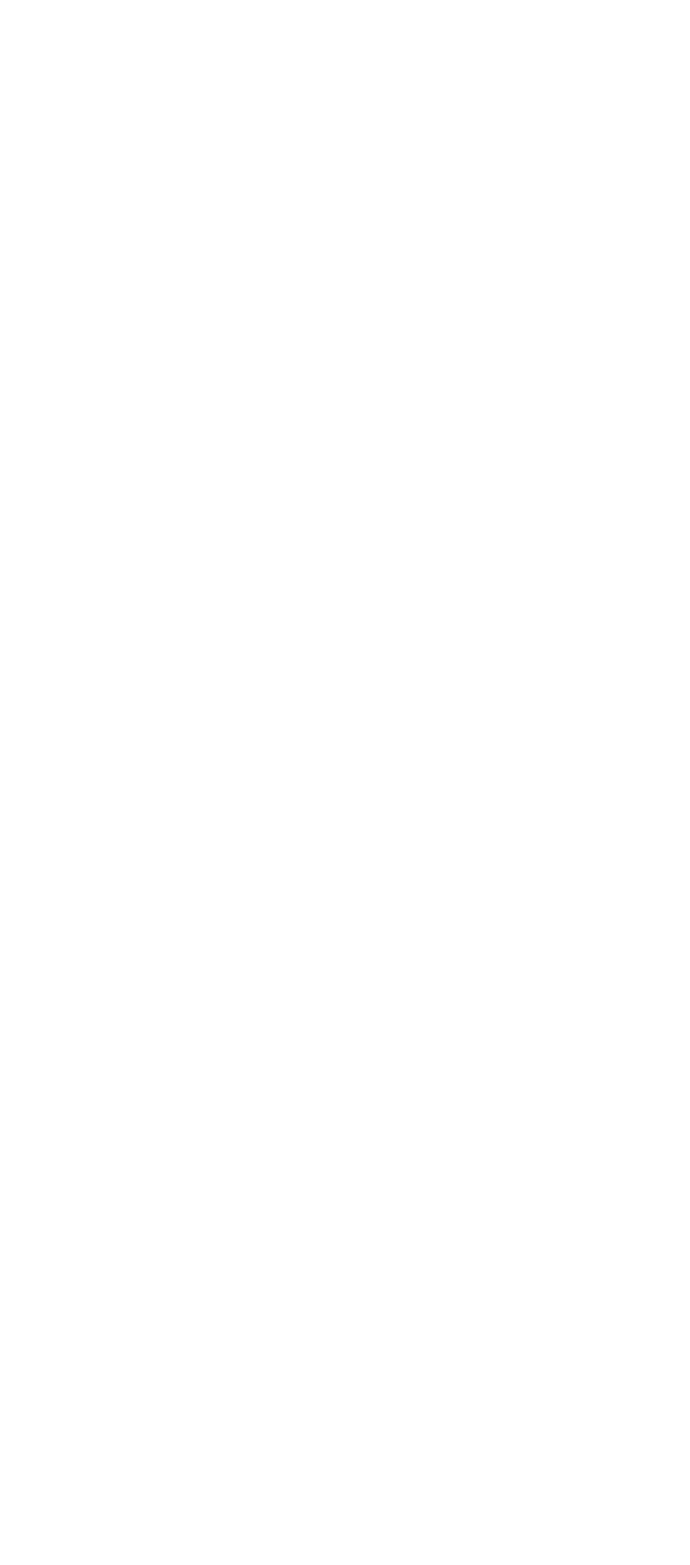
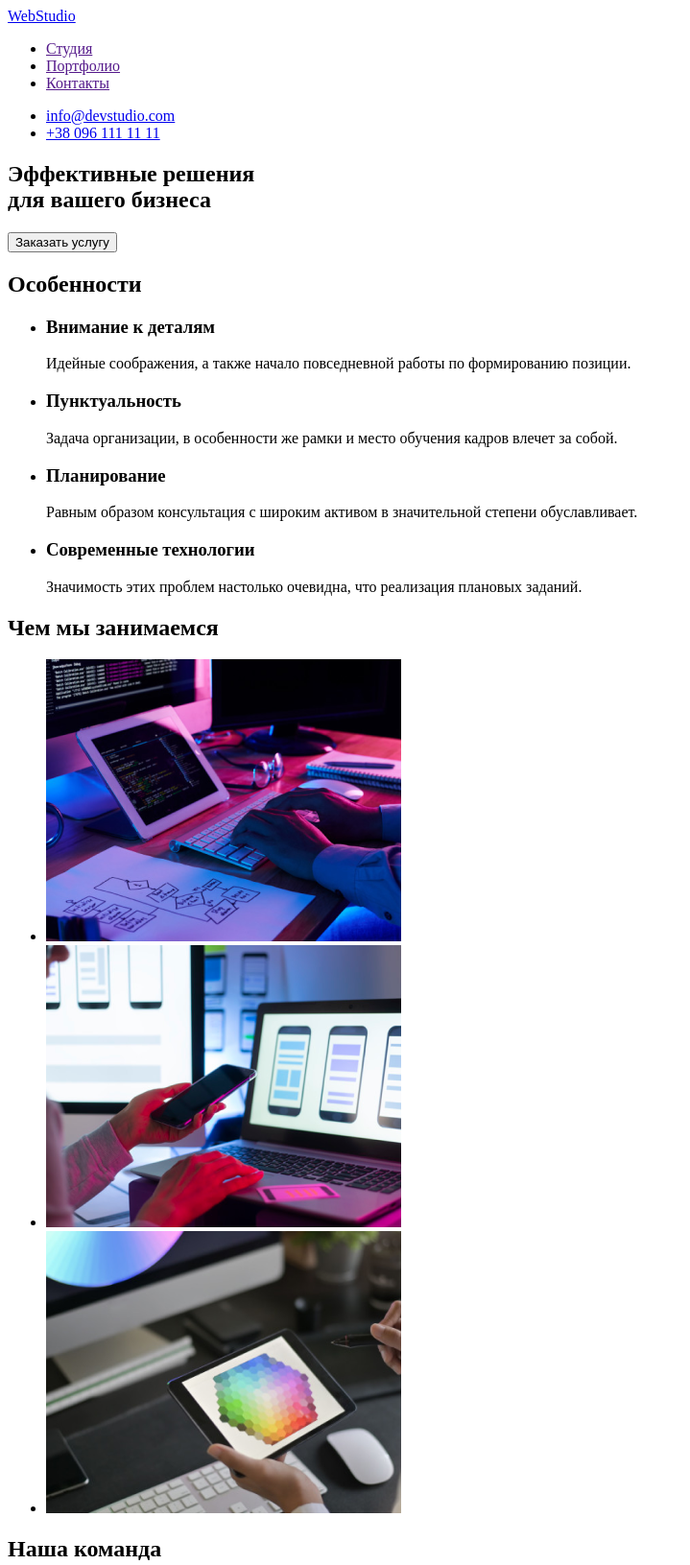
Before and after one commit to Denys07748/goit-markup-hw-01, a plain HTML site: page index.html in a window 1280 px wide. Shown: the top 1631 px of the page at 96% size, without its empty margins (0-719 px from the left). Before the commit the page ends 800 px from the top, so only its background shows below. Drawn offline with Linux system fonts and the light colour scheme.

Commit message:
основная разметка без футера

```diff
--- a/index.html
+++ b/index.html
@@ -1,5 +1,5 @@
 <!DOCTYPE html>
-<html lang="en">
+<html lang="ru">
 <head>
     <meta charset="UTF-8">
     <meta http-equiv="X-UA-Compatible" content="IE=edge">
@@ -7,6 +7,96 @@
     <title>Homework #1</title>
 </head>
 <body>
+    <header>
+        <nav>
+            <a href="/" lang="en">
+                WebStudio
+            </a>
+
+            <ul>
+                <li> <a href="">Студия</a></li>
+                <li> <a href="">Портфолио</a></li>
+                <li> <a href="">Контакты</a></li>
+            </ul>
+        </nav>
+        <ul>
+            <li lang="en"><a href="mailto:info@devstudio.com">info@devstudio.com</a></li>
+            <li><a href="tel:+38 096 111 11 11">+38 096 111 11 11</a></li>
+        </ul>
+    </header>
+    <div>
+        <section>
+            <h1>Эффективные решения<br/> для вашего бизнеса</h1>
+            <button>Заказать услугу</button>
+        </section>
+    </div>
+    <section>
+        <h2>Особенности</h2>
+        <ul>
+            <li>
+                <h3>Внимание к деталям</h3>
+                <p>Идейные соображения, а также начало повседневной работы по формированию позиции.</p>
+            </li>
+            <li>
+                <h3>Пунктуальность</h3>
+                <p>Задача организации, в особенности же рамки и место обучения кадров влечет за собой.</p>
+            </li>
+            <li>
+                <h3>Планирование</h3>
+                <p>Равным образом консультация с широким активом в значительной степени обуславливает.</p>
+            </li>
+            <li>
+                <h3>Современные технологии</h3>
+                <p>Значимость этих проблем настолько очевидна, что реализация плановых заданий.</p>
+            </li>
+        </ul>
+    </section>
+    <section>
+        <h2>Чем мы занимаемся</h2>
+        <ul>
+            <li>
+                <img src="./images/box 1.png" alt="занятие 1" width="370">
+            </li>
+            <li>
+                <img src="/images/box 2.png" alt="занятие 2" width="370">
+            </li>
+            <li>
+                <img src="./images/box 3.png" alt="занятие 3" width="370">
+            </li>
+        </ul>
+    </section>
+    <section>
+        <h2>Наша команда</h2>
+        <ul>
+            <li>
+                <img src="./images/team card 1.jpg" alt="Член команды" width="270">
+                <h3>Игорь Демьяненко</h3>
+                <p lang="en">Product Designer</p>
+            </li>
+            <li>
+                <img src="./images/team card 2.jpg" alt="Член команды" width="270">
+                <h3>Ольга Репина</h3>
+                <p lang="en">Frontend Developer</p>
+            </li>
+            <li>
+                <img src="./images/team card 3.jpg" alt="Член команды" width="270">
+                <h3>Николай Тарасов</h3>
+                <p lang="en">Marketing</p>
+            </li>
+            <li>
+                <img src="./images/team card 4.jpg" alt="Член команды" width="270">
+                <h3>Михаил Ермаков</h3>
+                <p lang="en">UI Designer</p>
+            </li>
+        </ul>
+    </section>
+    <footer>
+        <a lang="en" href="/">
+            WebStudio
+        </a>
+
+    </footer>
+
 
 </body>
 </html>
```
Also changed, not shown: images/box 1.png (added), images/box 2.png (added), images/box 3.png (added), images/team card 1.jpg (added), images/team card 2.jpg (added), images/team card 3.jpg (added), images/team card 4.jpg (added).
